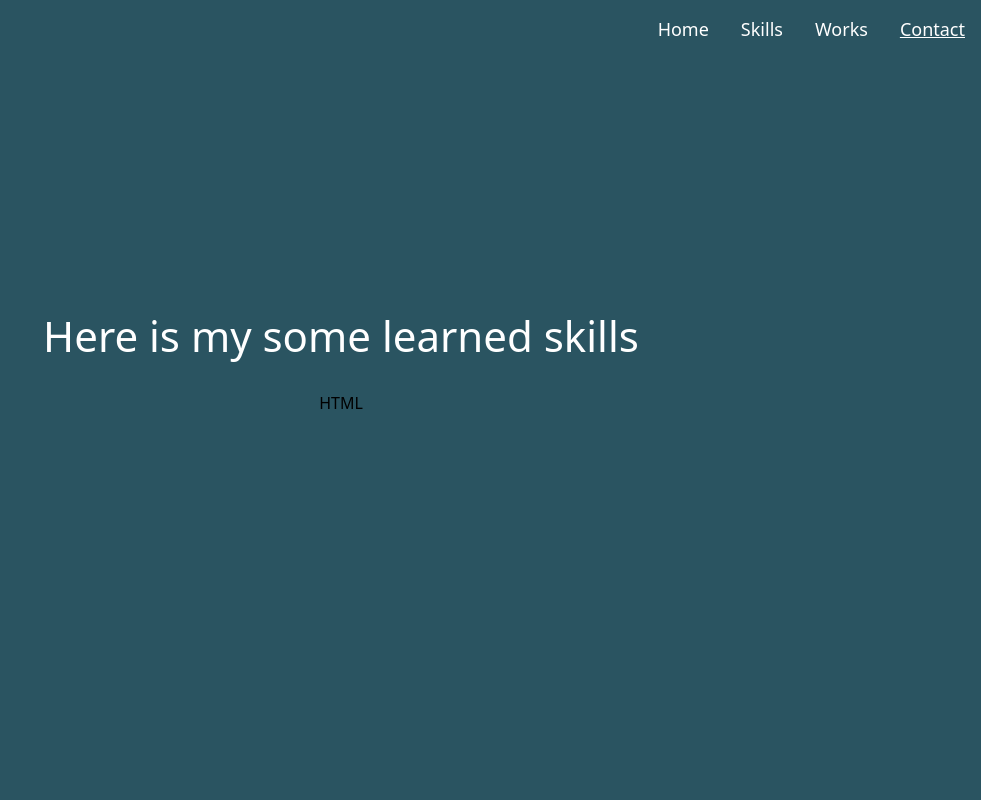
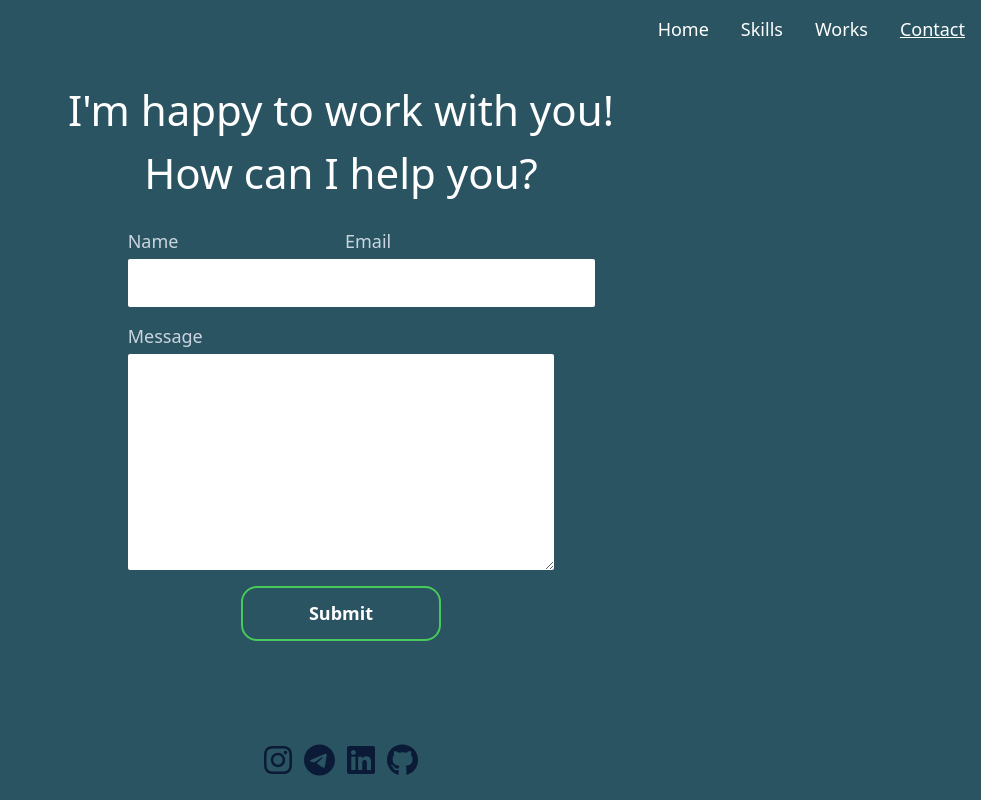
Before and after one commit to developerabrorbek/myPortfolio, a React (Vite) app: page /contact in a window 1280 px wide. Shown: the whole page, without its empty margins (299-1280 px from the left). Built offline with nearby package versions, Linux system fonts and the light colour scheme; the HTML template or start-up script is replaced by a standard one.

Commit message:
contact page finish

```diff
--- a/src/pages/Contact/index.jsx
+++ b/src/pages/Contact/index.jsx
@@ -1,18 +1,101 @@
 import Header from "../../components/Header";
 
 const Contact = () => {
+  const handleSubmit = (e) => {
+    console.log(e.target);
+    //
+  };
   return (
     <div className="home h-[100vh] bg-[#2A5461]">
       <Header />
       <main className="main flex h-3/4">
         <div className="main container mx-auto">
           <div className="main-body h-full flex flex-col items-center justify-center gap-y-6">
-            <h1 className="main-body__title text-[42px] text-white">
-              Here is my some learned skills
+            <h1 className="main-body__title text-[42px] text-center max-w-[600px] text-white">
+              I&apos;m happy to work with you! How can I help you?
             </h1>
-            <ul>
-              <li>HTML</li>
-            </ul>
+            <form
+              onSubmit={handleSubmit}
+              className="grid gap-4 justify-center w-1/3"
+            >
+              <div className="grid grid-cols-2 gap-2 w-full">
+                <label htmlFor="name">
+                  <p className="text-slate-300 text-[18px] mb-1">Name</p>
+                  <input
+                    type="text"
+                    id="name"
+                    className="bg-white outline-none p-3 w-[250px] rounded-sm"
+                  />
+                </label>
+                <label htmlFor="email">
+                  <p className="text-slate-300 text-[18px] mb-1">Email</p>
+                  <input
+                    type="text"
+                    id="email"
+                    className="bg-white outline-none p-3 w-[250px] rounded-sm"
+                  />
+                </label>
+              </div>
+              <label htmlFor="message" className="grid">
+                <p className="text-slate-300 text-[18px] mb-1">Message</p>
+                <textarea
+                  id="message"
+                  className="bg-white outline-none p-3 rounded-sm "
+                  rows={8}
+                />
+              </label>
+              <div className="flex justify-center">
+                <button
+                  type="submit"
+                  className="hover:bg-[#3a9648] hover:border-[#3a9648] bg-transparent border-2 border-[#47ca5a] text-white font-semibold text-[18px] rounded-2xl p-3  w-[200px]"
+                >
+                  Submit
+                </button>
+              </div>
+            </form>
+
+            <div className="socials flex gap-3 absolute bottom-6">
+              <a href="#" className="text-[#0b1b37] hover:animate-bounce transition-all hover:text-red-500">
+                <svg
+                  xmlns="http://www.w3.org/2000/svg"
+                  height="2em"
+                  viewBox="0 0 448 512"
+                  fill="currentColor"
+                >
+                  <path d="M224.1 141c-63.6 0-114.9 51.3-114.9 114.9s51.3 114.9 114.9 114.9S339 319.5 339 255.9 287.7 141 224.1 141zm0 189.6c-41.1 0-74.7-33.5-74.7-74.7s33.5-74.7 74.7-74.7 74.7 33.5 74.7 74.7-33.6 74.7-74.7 74.7zm146.4-194.3c0 14.9-12 26.8-26.8 26.8-14.9 0-26.8-12-26.8-26.8s12-26.8 26.8-26.8 26.8 12 26.8 26.8zm76.1 27.2c-1.7-35.9-9.9-67.7-36.2-93.9-26.2-26.2-58-34.4-93.9-36.2-37-2.1-147.9-2.1-184.9 0-35.8 1.7-67.6 9.9-93.9 36.1s-34.4 58-36.2 93.9c-2.1 37-2.1 147.9 0 184.9 1.7 35.9 9.9 67.7 36.2 93.9s58 34.4 93.9 36.2c37 2.1 147.9 2.1 184.9 0 35.9-1.7 67.7-9.9 93.9-36.2 26.2-26.2 34.4-58 36.2-93.9 2.1-37 2.1-147.8 0-184.8zM398.8 388c-7.8 19.6-22.9 34.7-42.6 42.6-29.5 11.7-99.5 9-132.1 9s-102.7 2.6-132.1-9c-19.6-7.8-34.7-22.9-42.6-42.6-11.7-29.5-9-99.5-9-132.1s-2.6-102.7 9-132.1c7.8-19.6 22.9-34.7 42.6-42.6 29.5-11.7 99.5-9 132.1-9s102.7-2.6 132.1 9c19.6 7.8 34.7 22.9 42.6 42.6 11.7 29.5 9 99.5 9 132.1s2.7 102.7-9 132.1z" />
+                </svg>
+              </a>
+              <a href="#" className="text-[#0b1b37] hover:animate-bounce transition-all hover:text-blue-400">
+                <svg
+                  xmlns="http://www.w3.org/2000/svg"
+                  height="2em"
+                  viewBox="0 0 496 512"
+                  fill="currentColor"
+                >
+                  <path d="M248,8C111.033,8,0,119.033,0,256S111.033,504,248,504,496,392.967,496,256,384.967,8,248,8ZM362.952,176.66c-3.732,39.215-19.881,134.378-28.1,178.3-3.476,18.584-10.322,24.816-16.948,25.425-14.4,1.326-25.338-9.517-39.287-18.661-21.827-14.308-34.158-23.215-55.346-37.177-24.485-16.135-8.612-25,5.342-39.5,3.652-3.793,67.107-61.51,68.335-66.746.153-.655.3-3.1-1.154-4.384s-3.59-.849-5.135-.5q-3.283.746-104.608,69.142-14.845,10.194-26.894,9.934c-8.855-.191-25.888-5.006-38.551-9.123-15.531-5.048-27.875-7.717-26.8-16.291q.84-6.7,18.45-13.7,108.446-47.248,144.628-62.3c68.872-28.647,83.183-33.623,92.511-33.789,2.052-.034,6.639.474,9.61,2.885a10.452,10.452,0,0,1,3.53,6.716A43.765,43.765,0,0,1,362.952,176.66Z" />
+                </svg>
+              </a>
+              <a href="#" className="text-[#0b1b37] hover:animate-bounce transition-all hover:text-[#73c6f2]">
+                <svg
+                  xmlns="http://www.w3.org/2000/svg"
+                  height="2em"
+                  viewBox="0 0 448 512"
+                  fill="currentColor"
+                >
+                  <path d="M416 32H31.9C14.3 32 0 46.5 0 64.3v383.4C0 465.5 14.3 480 31.9 480H416c17.6 0 32-14.5 32-32.3V64.3c0-17.8-14.4-32.3-32-32.3zM135.4 416H69V202.2h66.5V416zm-33.2-243c-21.3 0-38.5-17.3-38.5-38.5S80.9 96 102.2 96c21.2 0 38.5 17.3 38.5 38.5 0 21.3-17.2 38.5-38.5 38.5zm282.1 243h-66.4V312c0-24.8-.5-56.7-34.5-56.7-34.6 0-39.9 27-39.9 54.9V416h-66.4V202.2h63.7v29.2h.9c8.9-16.8 30.6-34.5 62.9-34.5 67.2 0 79.7 44.3 79.7 101.9V416z" />
+                </svg>
+              </a>
+              <a href="#" className="text-[#0b1b37] hover:animate-bounce transition-all">
+                <svg
+                  xmlns="http://www.w3.org/2000/svg"
+                  height="2em"
+                  viewBox="0 0 496 512"
+                  fill="currentColor"
+                >
+                  <path d="M165.9 397.4c0 2-2.3 3.6-5.2 3.6-3.3.3-5.6-1.3-5.6-3.6 0-2 2.3-3.6 5.2-3.6 3-.3 5.6 1.3 5.6 3.6zm-31.1-4.5c-.7 2 1.3 4.3 4.3 4.9 2.6 1 5.6 0 6.2-2s-1.3-4.3-4.3-5.2c-2.6-.7-5.5.3-6.2 2.3zm44.2-1.7c-2.9.7-4.9 2.6-4.6 4.9.3 2 2.9 3.3 5.9 2.6 2.9-.7 4.9-2.6 4.6-4.6-.3-1.9-3-3.2-5.9-2.9zM244.8 8C106.1 8 0 113.3 0 252c0 110.9 69.8 205.8 169.5 239.2 12.8 2.3 17.3-5.6 17.3-12.1 0-6.2-.3-40.4-.3-61.4 0 0-70 15-84.7-29.8 0 0-11.4-29.1-27.8-36.6 0 0-22.9-15.7 1.6-15.4 0 0 24.9 2 38.6 25.8 21.9 38.6 58.6 27.5 72.9 20.9 2.3-16 8.8-27.1 16-33.7-55.9-6.2-112.3-14.3-112.3-110.5 0-27.5 7.6-41.3 23.6-58.9-2.6-6.5-11.1-33.3 2.6-67.9 20.9-6.5 69 27 69 27 20-5.6 41.5-8.5 62.8-8.5s42.8 2.9 62.8 8.5c0 0 48.1-33.6 69-27 13.7 34.7 5.2 61.4 2.6 67.9 16 17.7 25.8 31.5 25.8 58.9 0 96.5-58.9 104.2-114.8 110.5 9.2 7.9 17 22.9 17 46.4 0 33.7-.3 75.4-.3 83.6 0 6.5 4.6 14.4 17.3 12.1C428.2 457.8 496 362.9 496 252 496 113.3 383.5 8 244.8 8zM97.2 352.9c-1.3 1-1 3.3.7 5.2 1.6 1.6 3.9 2.3 5.2 1 1.3-1 1-3.3-.7-5.2-1.6-1.6-3.9-2.3-5.2-1zm-10.8-8.1c-.7 1.3.3 2.9 2.3 3.9 1.6 1 3.6.7 4.3-.7.7-1.3-.3-2.9-2.3-3.9-2-.6-3.6-.3-4.3.7zm32.4 35.6c-1.6 1.3-1 4.3 1.3 6.2 2.3 2.3 5.2 2.6 6.5 1 1.3-1.3.7-4.3-1.3-6.2-2.2-2.3-5.2-2.6-6.5-1zm-11.4-14.7c-1.6 1-1.6 3.6 0 5.9 1.6 2.3 4.3 3.3 5.6 2.3 1.6-1.3 1.6-3.9 0-6.2-1.4-2.3-4-3.3-5.6-2z" />
+                </svg>
+              </a>
+            </div>
           </div>
         </div>
       </main>
--- a/src/pages/Home/index.jsx
+++ b/src/pages/Home/index.jsx
@@ -1,6 +1,6 @@
-import "./main.css";
 import { Link } from "react-router-dom";
 import Header from "../../components/Header";
+import "./main.css";
 
 const Home = () => {
   return (
@@ -19,7 +19,7 @@
               <Link to="/works" className="main-body__btn transition-colors w-36 text-center bg-transparent hover:bg-[#01908c] text-white font-semibold hover:text-white py-2 px-4 border border-white hover:border-transparent rounded">
                 See my works
               </Link>
-              <Link to="/contact" className="main-body__btn transition-colors w-36 text-center hover:bg-transparent bg-[#01908c] text-white font-semibold hover:text-white py-2 px-4 hover:border hover:border-white hover:border-transparent rounded">
+              <Link to="/contact" className="main-body__btn transition-all w-36 text-center hover:bg-transparent bg-[#01908c] text-white font-semibold hover:text-white py-2 px-4 hover:border hover:border-white hover:border-transparent rounded">
                 Say hello🖐🏻
               </Link>
             </div>
--- a/src/pages/Home/main.css
+++ b/src/pages/Home/main.css
@@ -53,5 +53,5 @@
 }
 
 button {
-  transition: all 1.5s ease !important;
+  transition: all 0.5s ease !important;
 }
```
